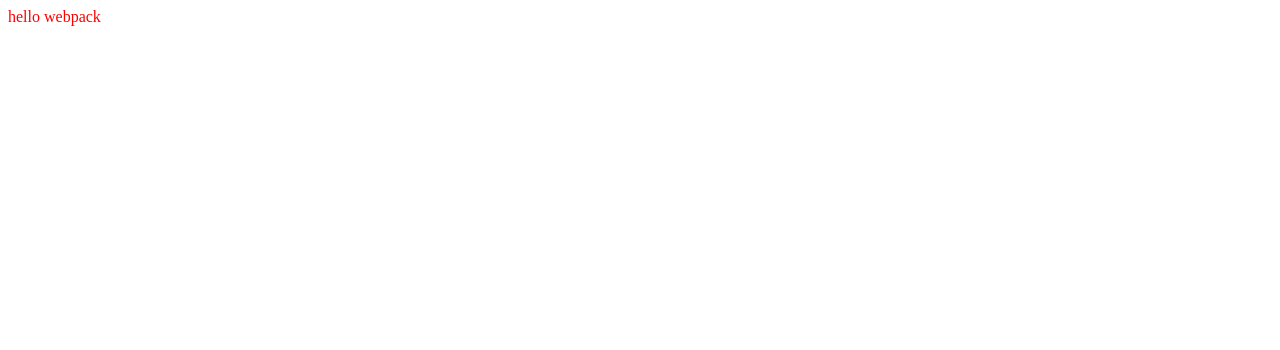
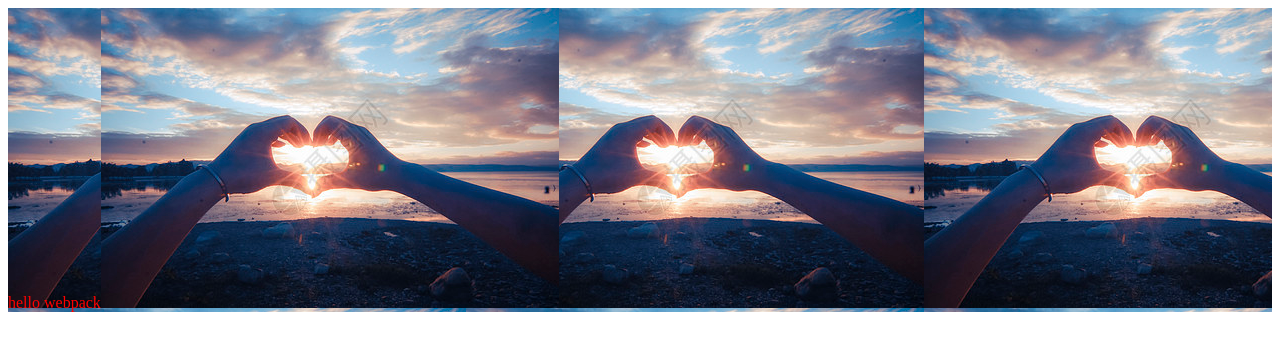
Before and after one commit to qianbaiduhai/webpack-practice, a website built with webpack: page dist/index.html in a window 1280 px wide. Built offline with nearby package versions, Linux system fonts and the light colour scheme.

Commit message:
step3: 加载图片

```diff
--- a/package.json
+++ b/package.json
@@ -11,6 +11,7 @@
   "license": "ISC",
   "dependencies": {
     "css-loader": "^3.6.0",
+    "file-loader": "^6.0.0",
     "lodash": "^4.17.15",
     "style-loader": "^1.2.1",
     "webpack": "^4.43.0",
--- a/src/index.js
+++ b/src/index.js
@@ -1,11 +1,17 @@
 import _ from 'lodash';
 import './style.css'
+import HandLoveImg from './handLove.jpg'
 
 function component() {
     var element = document.createElement('div');
     element.innerHTML = _.join(['hello', 'webpack'], ' ')
     element.classList.add('hello')
 
+    var myImg = new Image()
+    myImg.src = HandLoveImg
+
+    element.appendChild(myImg)
+
     return element
 }
 
--- a/src/style.css
+++ b/src/style.css
@@ -1,3 +1,4 @@
 .hello {
+    background: url('./handLove.jpg');
     color: red;
 }
--- a/webpack.config.js
+++ b/webpack.config.js
@@ -14,6 +14,10 @@
                     'style-loader',
                     'css-loader'
                 ]
+            },
+            {
+                test: /\.(png|svg|jpg|gif)$/,
+                use: ['file-loader']
             }
         ]
     }
```
Also changed, not shown: README.md, dist/bundle.js, dist/d99b057ecc5e83da51022bff53e42fa7.jpg (added), src/handLove.jpg (added), 1 other file.
